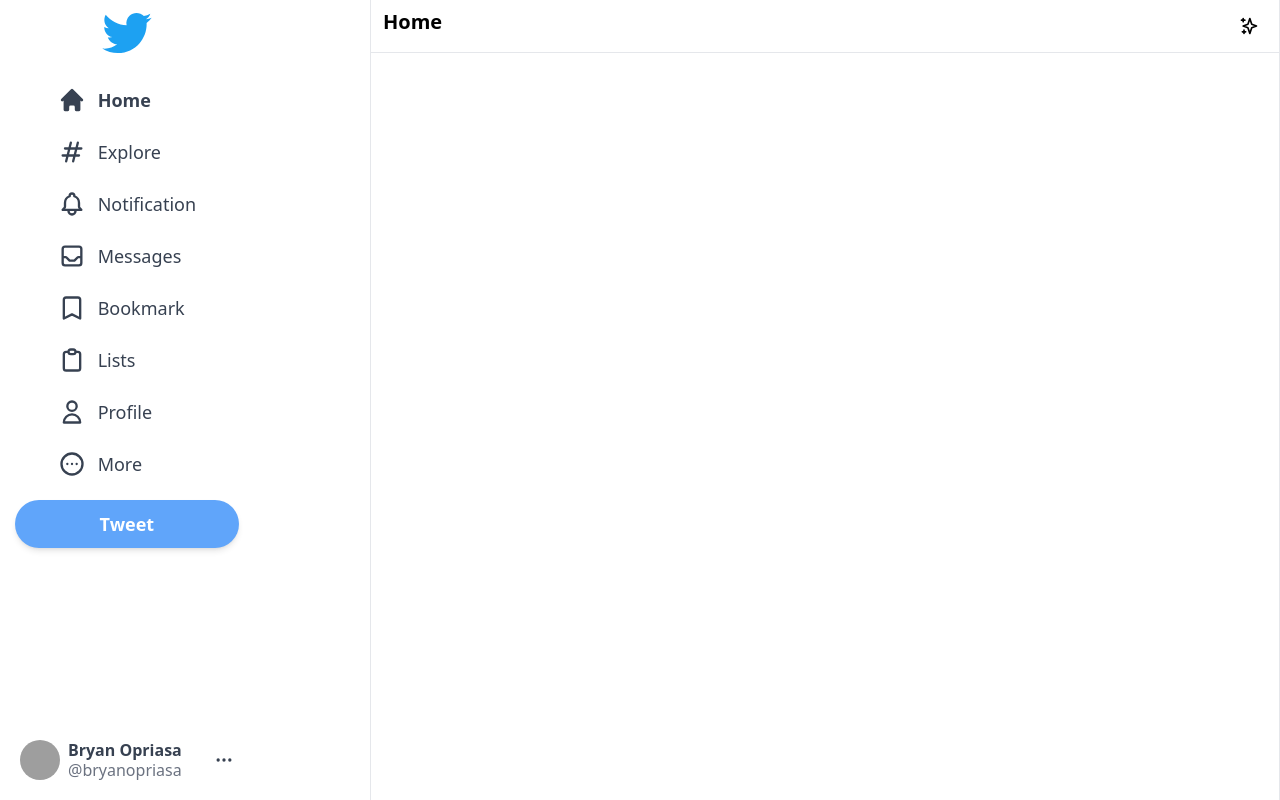
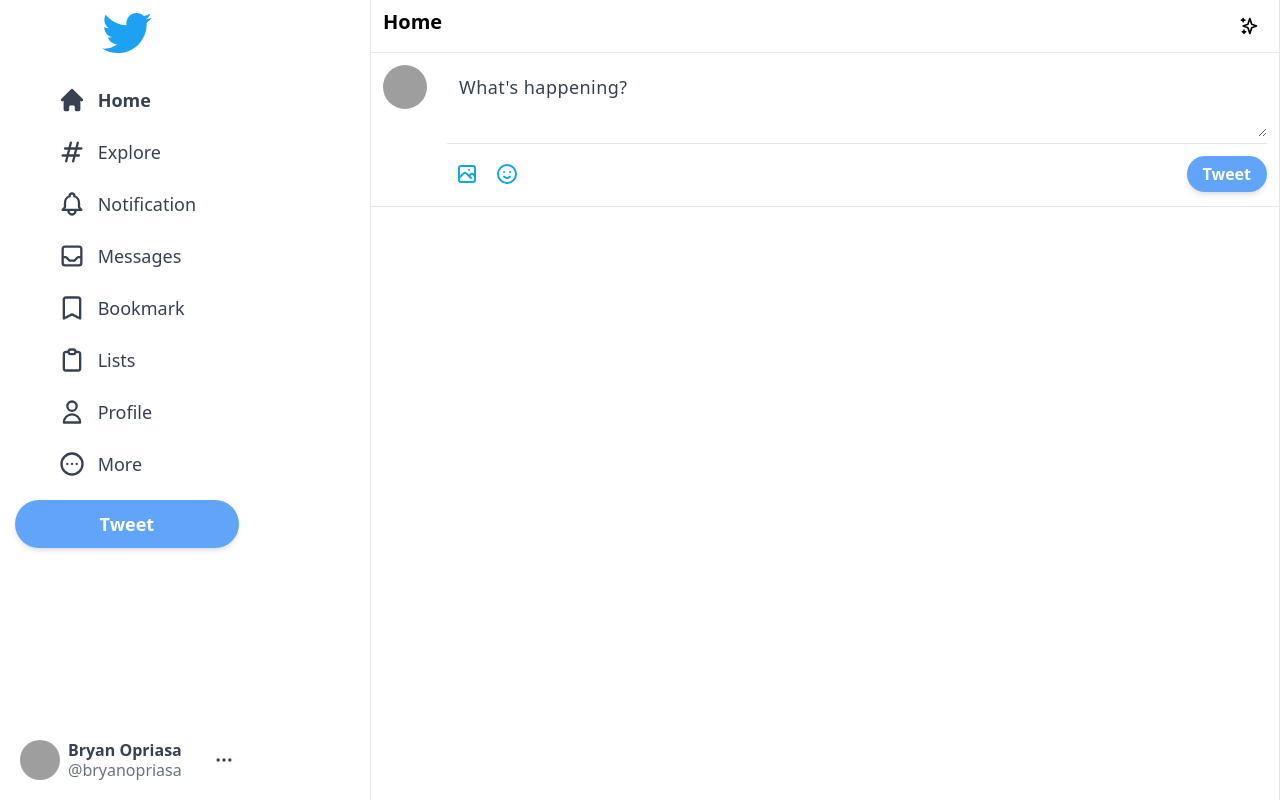
Before and after one commit to bryanlesmart/twitter-next, a Next.js app: page / in a window 1280 px wide. Built offline with nearby package versions, Linux system fonts and the light colour scheme; grey boxes are pictures that could not be loaded.

Commit message:
add the input section component

```diff
--- a/components/Feed.tsx
+++ b/components/Feed.tsx
@@ -1,6 +1,6 @@
 
 import { SparklesIcon } from '@heroicons/react/outline'
-
+import Input from './Input'
 type Props = {}
 
 export default function Feed({}: Props) {
@@ -12,6 +12,7 @@
               <SparklesIcon className="h-5"/>
           </div>
       </div>
+      <Input/>
   </div>
   )
 }
--- /dev/null
+++ b/components/Input.tsx
@@ -0,0 +1,25 @@
+/* eslint-disable @next/next/no-img-element */
+import React from 'react'
+import { PhotographIcon, EmojiHappyIcon } from '@heroicons/react/outline'
+
+type Props = {}
+
+export default function Input({}: Props) {
+  return (
+    <div className="flex border-b border-gray-200 p-3 space-x-3 ">
+        <img className="rounded-full h-11 w-11 xl:mr-2 cursor-pointer hover:brightness-95" alt="profile"  src="https://placeimg.com/80/80/people" />
+        <div className="w-full divide-y divide-gray-200">
+            <div className="">
+                <textarea className="w-full border-none focus:ring-0 text-lg placeholder-gray-700 tracking-wide min-h-[50px] text-gray-700" placeholder="What's happening?" rows="2"></textarea>
+            </div>
+            <div className="flex items-center justify-between pt-2.5">
+                <div className="flex">
+                    <PhotographIcon className="h-10 w-10 hoverEffect p-2 text-sky-500 hover:sky-100 " />
+                    <EmojiHappyIcon className="h-10 w-10 hoverEffect p-2 text-sky-500 hover:sky-100 "/>
+                </div>
+                <button  className=" disabled:opacity-50 bg-blue-400 text-white px-4 py-1.5 rounded-full font-bold shadow-md hover:brightness-95">Tweet</button>
+            </div>
+        </div>
+    </div>
+  )
+}
--- a/package.json
+++ b/package.json
@@ -22,6 +22,7 @@
     "typescript": "4.9.4"
   },
   "devDependencies": {
+    "@tailwindcss/forms": "^0.5.3",
     "autoprefixer": "^10.4.13",
     "postcss": "^8.4.21",
     "tailwindcss": "^3.2.4"
--- a/tailwind.config.js
+++ b/tailwind.config.js
@@ -7,5 +7,7 @@
   theme: {
     extend: {},
   },
-  plugins: [],
+  plugins: [
+    require('@tailwindcss/forms'),
+  ],
 }
```
Also changed, not shown: 1 other file (tests, documents, lock files or other folders).
